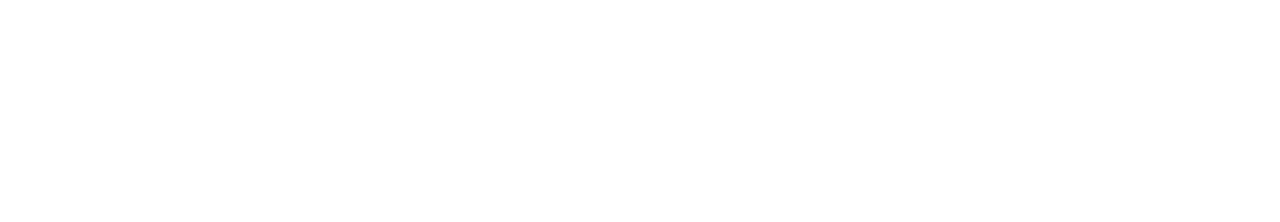
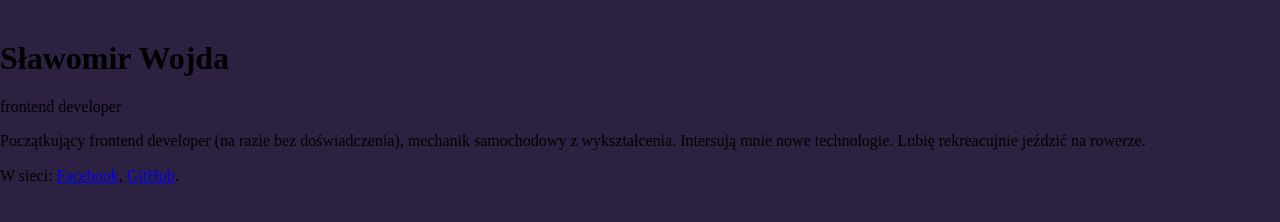
Before and after one commit to WojdaS/business-card, a plain HTML site: page index.html in a window 1280 px wide. Drawn offline with Linux system fonts and the light colour scheme; files that its build step writes are made by us from their sources.

Commit message:
html structure / content

```diff
--- a/css/style.css
+++ b/css/style.css
@@ -7,3 +7,7 @@ html {
 *:before {
     box-sizing: inherit;
 }
+
+body {
+    background: #2C2141;
+}
--- a/index.html
+++ b/index.html
@@ -6,12 +6,32 @@
     <meta name="viewport" content="width=device-width, initial-scale=1.0">
     <meta http-equiv="X-UA-Compatible" content="ie=edge">
     <title>Wizytówka</title>
-    <link rel="stylesheet" href="style.css">
-    <link rel="stylesheet" href="normalize.css">
+    <link rel="stylesheet" href="css/style.css">
+    <link rel="stylesheet" href="css/normalize.css">
 </head>
 
 <body>
+    <main class="cadr">
+        <article class="person">
+            <img src="" alt="" class="person__foto">
+            <div>
+                <header class="person__header">
+                    <h1 class="person__name">Sławomir Wojda</h1>
+                    <span class="person__title">frontend developer</span>
+                </header>
+                <p class="persone__description">
+                    Początkujący <span class="person__special">frontend developer</span> (na razie bez doświadczenia),
+                    mechanik samochodowy z wykształcenia. Intersują mnie nowe technologie. Lubię rekreacujnie jeździć na
+                    rowerze.
+                </p>
+                <p class="person__description">
 
+                    W sieci: <a class="person__link" href="#">Facebook</a>, <a class="person__link" href="#">GitHub</a>.
+
+                </p>
+            </div>
+        </article>
+    </main>
 </body>
 
 </html>
```
